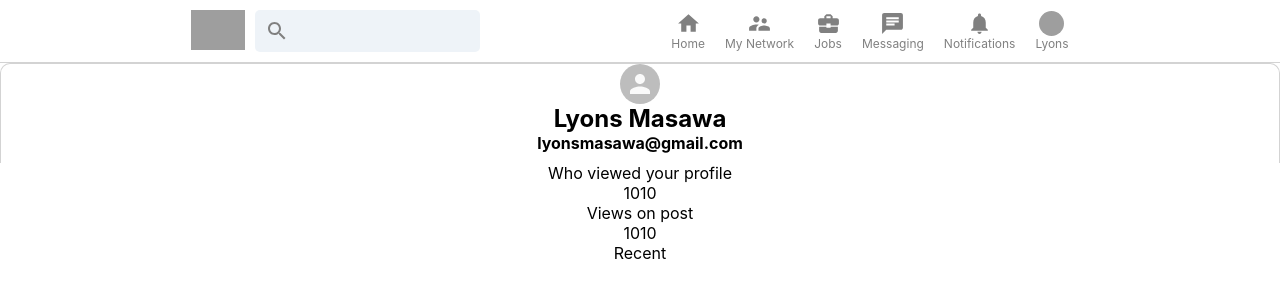
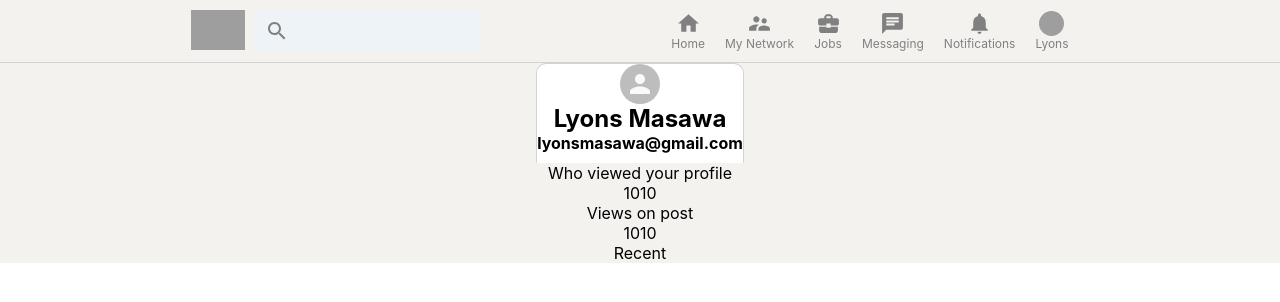
Before and after one commit to Lyonsmasawa/LinkedIn-X, a React (Create React App) app: page / in a window 1280 px wide. Shown: the top 302 px of the page. Built offline with nearby package versions, Linux system fonts and the light colour scheme; grey boxes are pictures that could not be loaded.

Commit message:
style body

```diff
--- a/src/App.css
+++ b/src/App.css
@@ -1,3 +1,9 @@
-.app_body {
+.app{
+    background-color: #f3f2ef;
+    display: flex;
+    align-items: center;
+    flex-direction: column;
+}
+.app__body {
     display: flex;
 }
```
